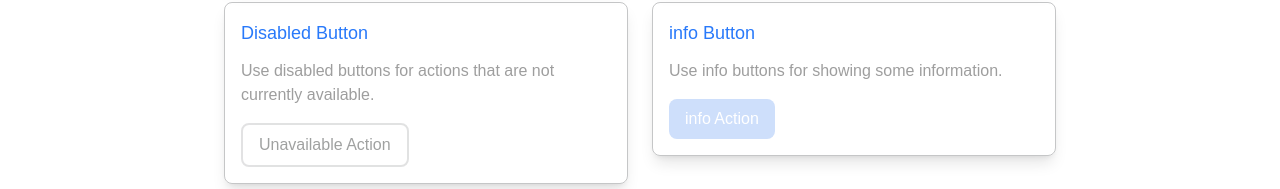
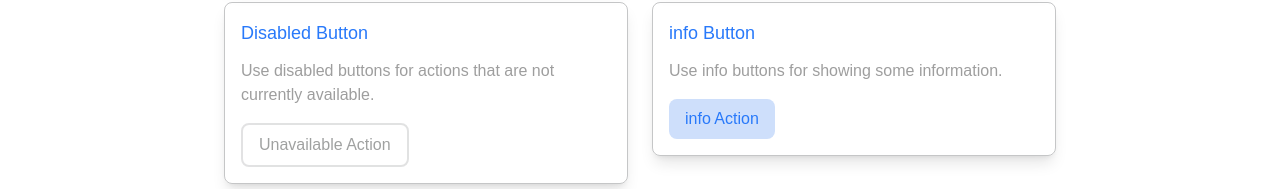
Before and after one commit to tamim-01/ui-kit, a Next.js app: page /button in a window 1280 px wide. Shown: the part 756-945 px from the top of the page. Built offline with nearby package versions, Linux system fonts and the light colour scheme.

Commit message:
info button text change to primary

```diff
--- a/src/components/Button/Button.tsx
+++ b/src/components/Button/Button.tsx
@@ -12,7 +12,7 @@ const variants = {
     "  border-red-600 hover:bg-red-100 text-red-600 dark:hover:bg-red-900",
   warning:
     "  border-yellow-600 hover:bg-yellow-100 text-yellow-600 dark:hover:bg-yellow-900",
-  info: " bg-secondary hover:brightness-120 border-none  text-white",
+  info: " bg-secondary hover:brightness-120 border-none  text-primary",
 };
 const sizes = {
   sm: "text-sm px-3 py-1.5",
```
